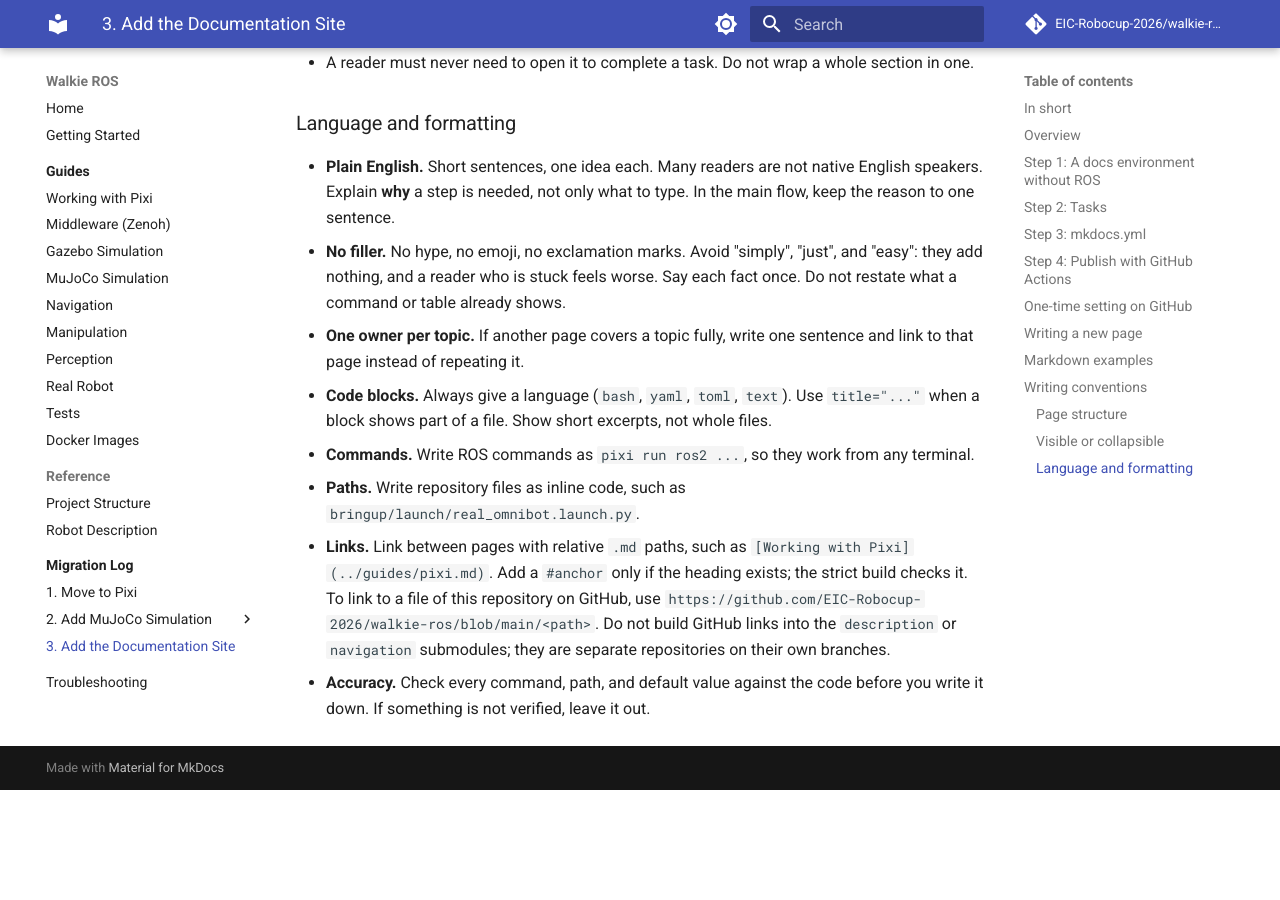
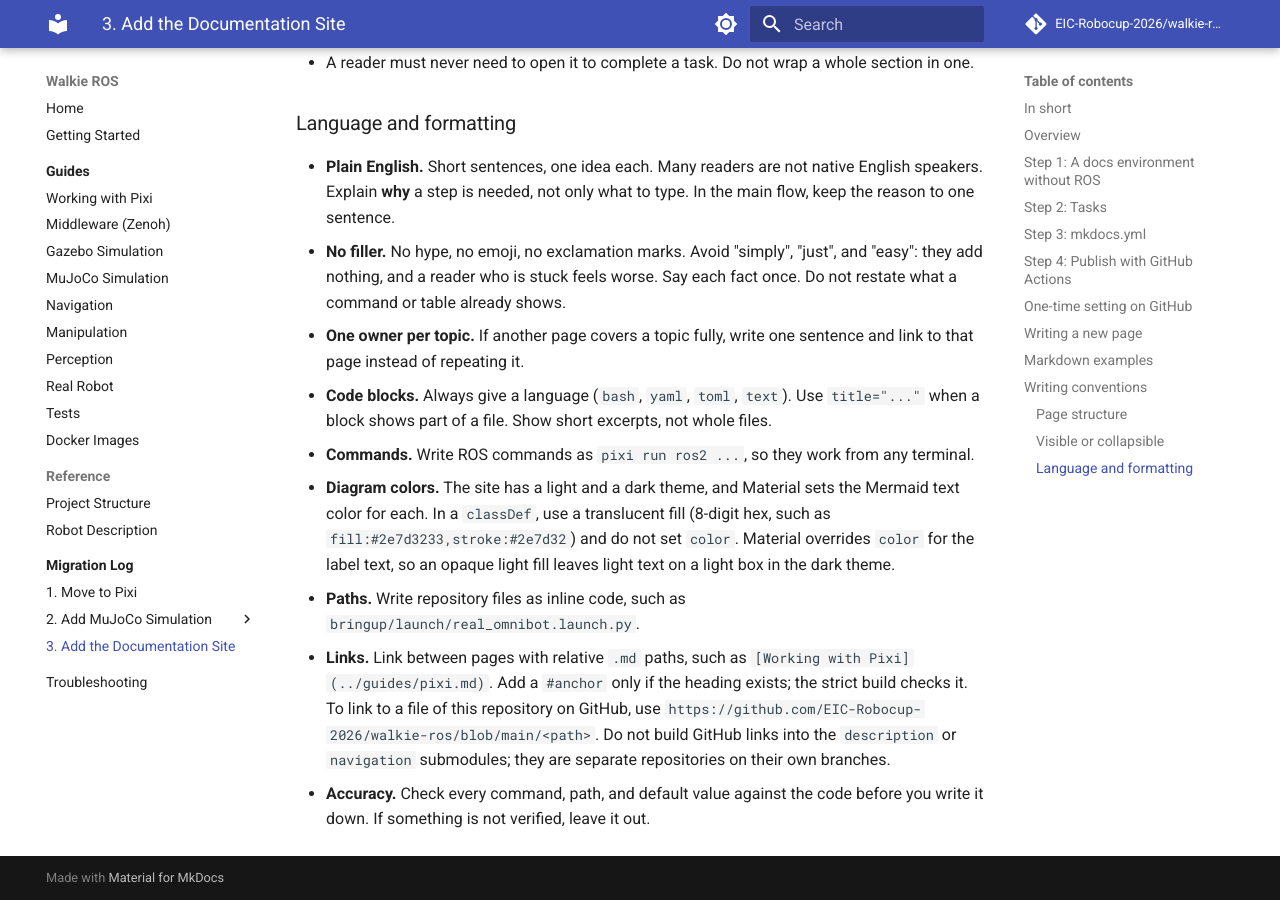
Before and after one commit to EIC-Robocup-2026/walkie-ros, an MkDocs documentation site: the page built from docs/migrations/03-documentation.md, in a window 1280 px wide and 900 px high, scrolled down 5642 px. Built offline with MkDocs 1.6.1 and Material for MkDocs 9.7.7, drawn with Linux system fonts in a browser that asks for light colours; comment, search, counter and statistics services are not loaded; before the commit the page ends 6432 px from its top, so only the background shows below that.

Commit message:
docs: make diagram colors readable in the dark theme

```diff
--- a/docs/migrations/02-mujoco/index.md
+++ b/docs/migrations/02-mujoco/index.md
@@ -124,9 +124,9 @@
     hw --> ctrl["Controllers<br/>mujoco_controllers.yaml"]
     ctrl --> moveit["MoveIt<br/>hardware_type:=mujoco"]
     ctrl --> nav2["Nav2"]
-    classDef ready fill:#d4edda,stroke:#2e7d32,color:#000
-    classDef configured fill:#fff3cd,stroke:#b58900,color:#000
-    classDef missing fill:#f8d7da,stroke:#c62828,color:#000
+    classDef ready fill:#2e7d3233,stroke:#2e7d32
+    classDef configured fill:#b5890033,stroke:#b58900
+    classDef missing fill:#c6282833,stroke:#c62828
     class xacro,urdf,gen,model,world,tools ready
     class hw,ctrl,moveit configured
     class launch,nav2 missing
--- a/docs/migrations/03-documentation.md
+++ b/docs/migrations/03-documentation.md
@@ -410,6 +410,11 @@
   not whole files.
 - **Commands.** Write ROS commands as `pixi run ros2 ...`, so they work from
   any terminal.
+- **Diagram colors.** The site has a light and a dark theme, and Material
+  sets the Mermaid text color for each. In a `classDef`, use a translucent
+  fill (8-digit hex, such as `fill:#2e7d3233,stroke:#2e7d32`) and do not set
+  `color`. Material overrides `color` for the label text, so an opaque light
+  fill leaves light text on a light box in the dark theme.
 - **Paths.** Write repository files as inline code, such as
   `bringup/launch/real_omnibot.launch.py`.
 - **Links.** Link between pages with relative `.md` paths, such as
```
